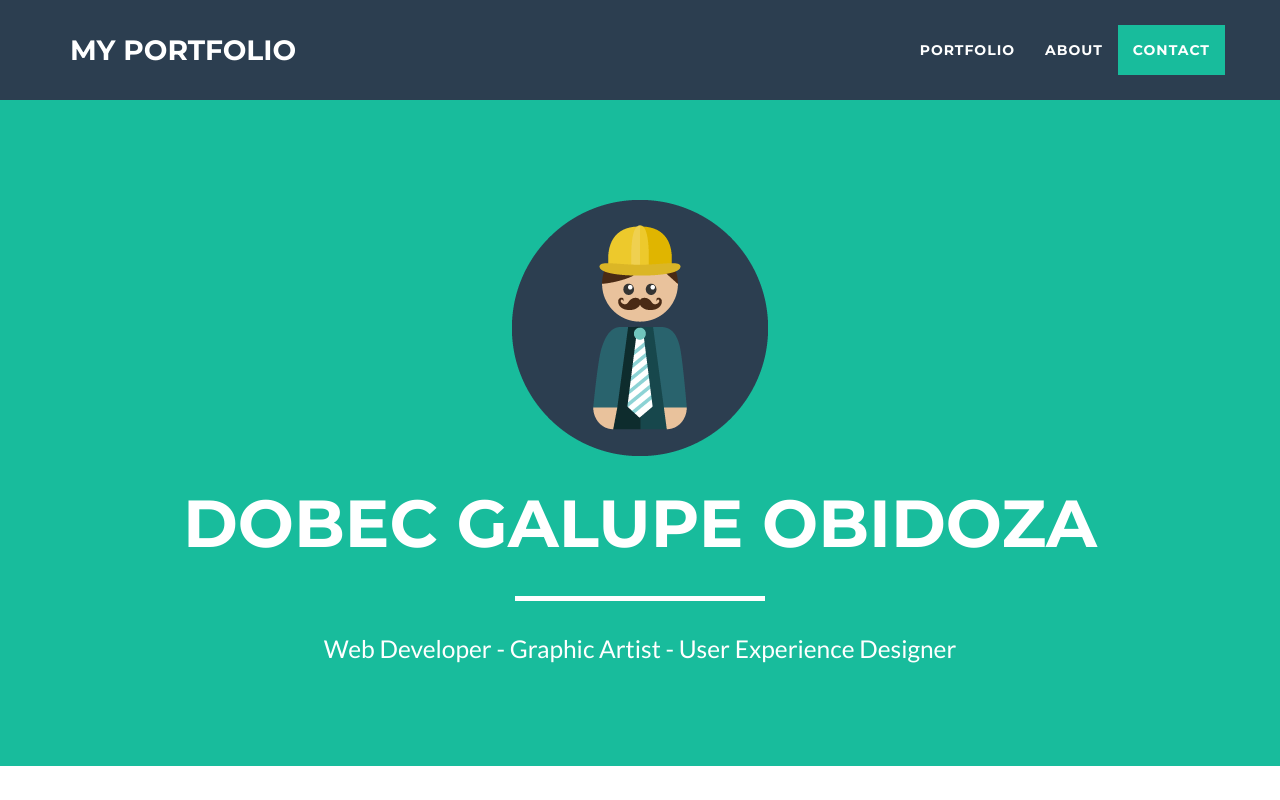
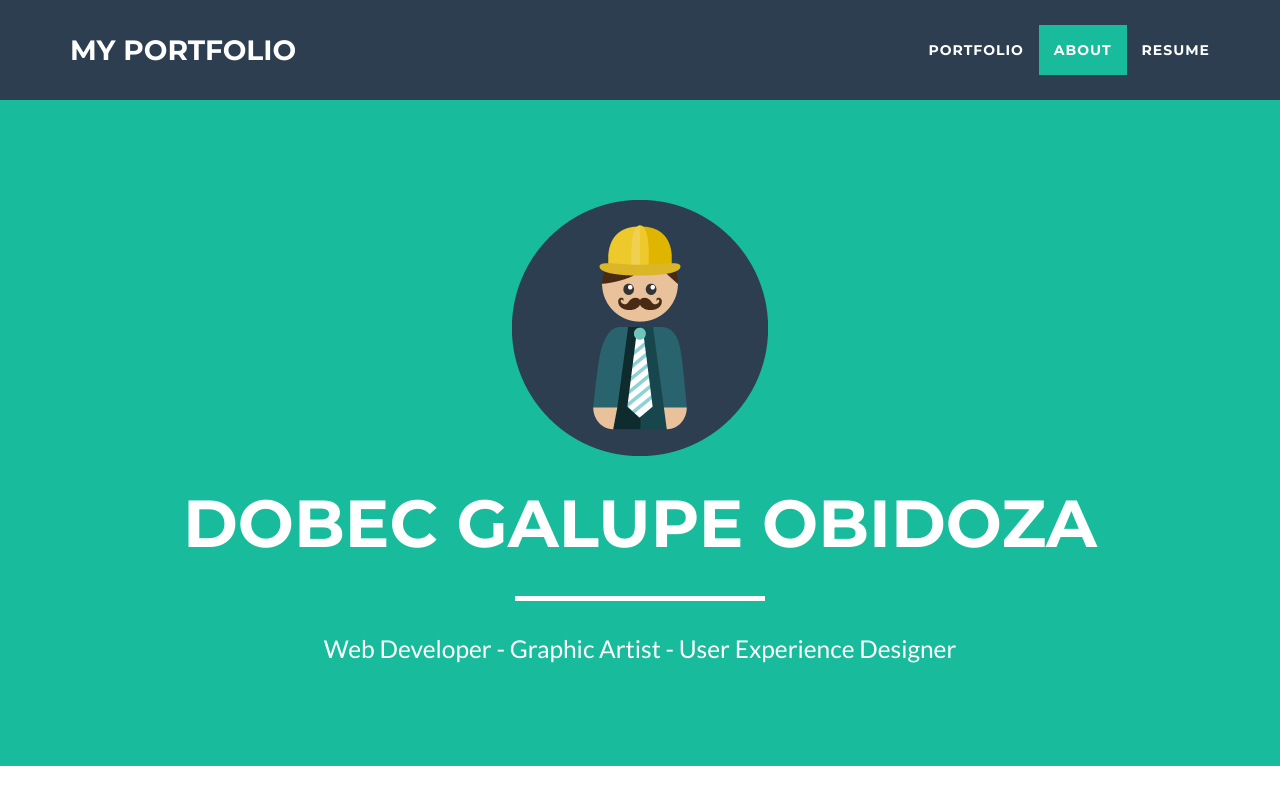
Before and after one commit to dobecgalupe/dobecobidoza.github.io, a website: page index.html in a window 1280 px wide. Shown: the top 800 px of the page. Drawn offline with nearby package versions, Linux system fonts and the light colour scheme.

Commit message:
Update index.html

```diff
--- a/index.html
+++ b/index.html
@@ -57,7 +57,7 @@
                         <a href="#about">About</a>
                     </li>
                     <li class="page-scroll">
-                        <a href="#contact">Contact</a>
+                        <a href="Resume.obidoza.html">Resume</a>
                     </li>
                 </ul>
             </div>
```
